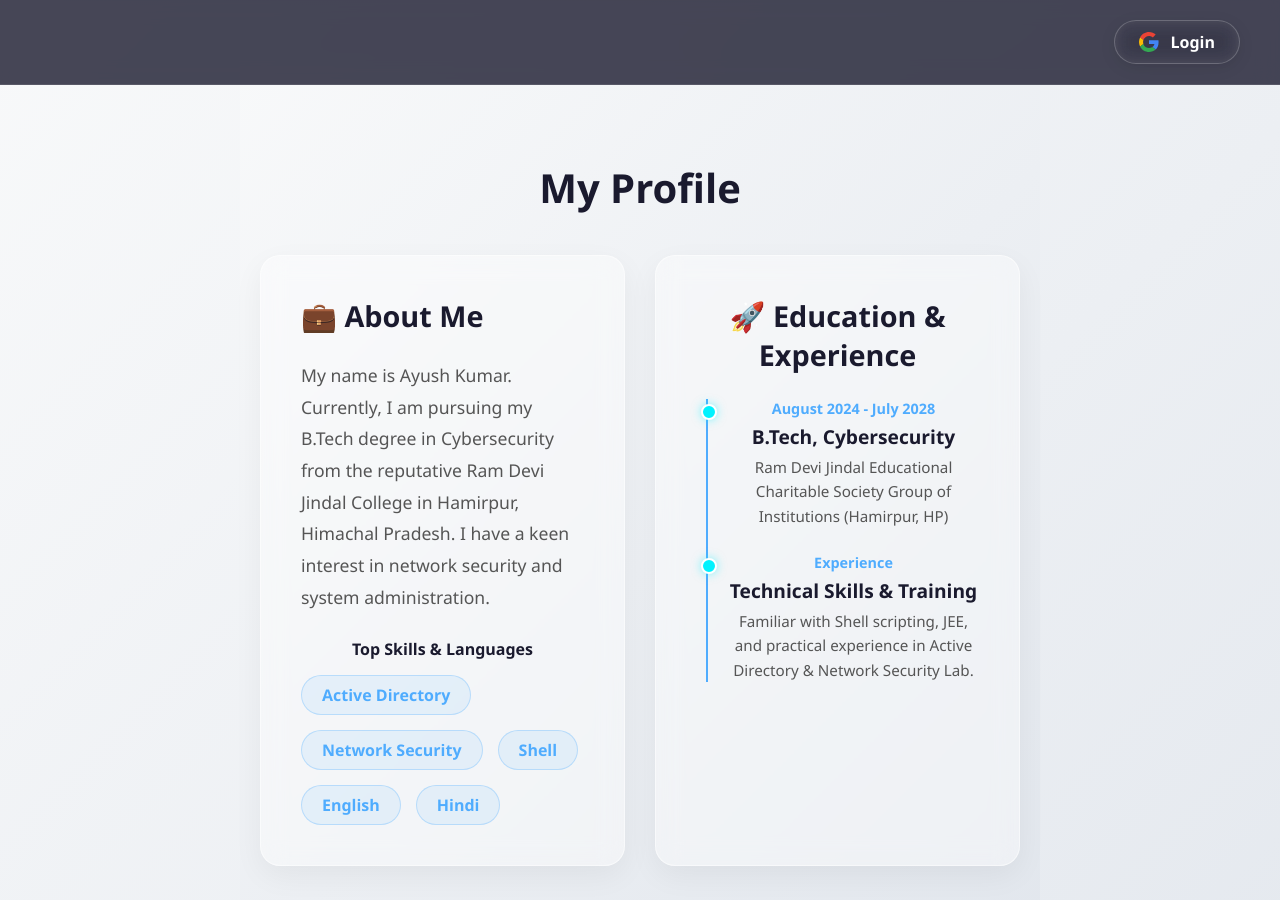
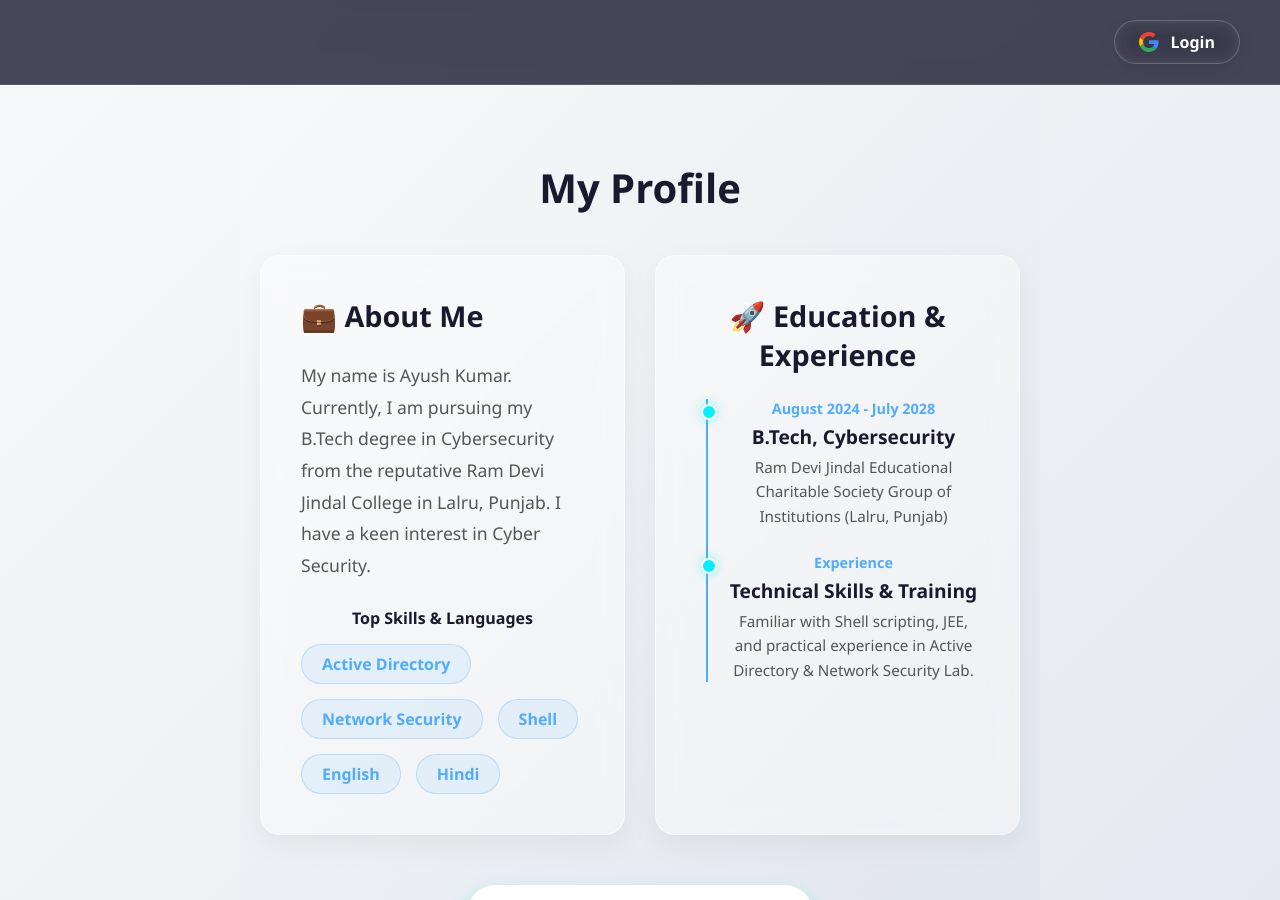
Before and after one commit to AYUSH-71643/PortfolioWeb, a Jekyll site: the page built from index.html, in a window 1280 px wide and 900 px high. Built offline with Jekyll 4.4.1, drawn with Linux system fonts in a browser that asks for light colours; comment, search, counter and statistics services are not loaded.

Commit message:
Update profile text and location to Lalru, Punjab

```diff
--- a/index.html
+++ b/index.html
@@ -11,7 +11,7 @@
                 <h3 class="card-title">💼 About Me</h3>
                 <div class="about-content">
                     <p style="font-size: 1.1rem; line-height: 1.8; color: #555; margin-bottom: 25px; text-align: left;">
-                        My name is Ayush Kumar. Currently, I am pursuing my B.Tech degree in Cybersecurity from the reputative Ram Devi Jindal College in Hamirpur, Himachal Pradesh. I have a keen interest in network security and system administration.
+                        My name is Ayush Kumar. Currently, I am pursuing my B.Tech degree in Cybersecurity from the reputative Ram Devi Jindal College in Lalru, Punjab. I have a keen interest in Cyber Security.
                     </p>
                     <h4 style="margin-bottom: 15px; color: var(--dark);">Top Skills & Languages</h4>
                     <div class="skills" style="justify-content: flex-start;">
@@ -32,7 +32,7 @@
                     <div class="timeline-item">
                         <div class="timeline-date">August 2024 - July 2028</div>
                         <div class="timeline-title">B.Tech, Cybersecurity</div>
-                        <div class="timeline-desc">Ram Devi Jindal Educational Charitable Society Group of Institutions (Hamirpur, HP)</div>
+                        <div class="timeline-desc">Ram Devi Jindal Educational Charitable Society Group of Institutions (Lalru, Punjab)</div>
                     </div>
                     <!-- Experience -->
                     <div class="timeline-item">
```
